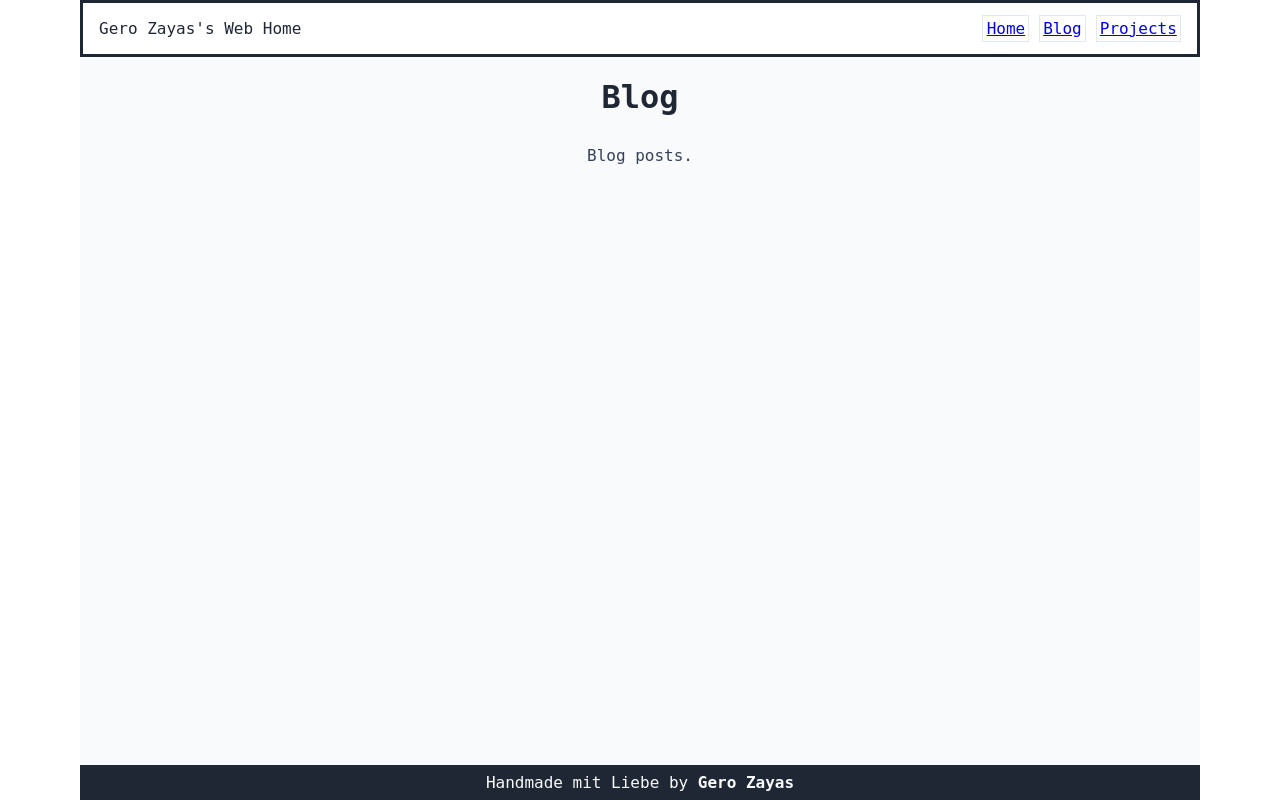
After one commit to GeroZayas/Gero-Website-2026, a FastAPI app: template templates/blog.html in a window 1280 px wide. The commit adds this page. Run offline with FastAPI, Linux system fonts and the light colour scheme; the template is opened without the code that fills it, so the values that code supplies are empty; some libraries are stand-ins or nearby versions; some web fonts are replaced.

Commit message:
feat: add blog page

```diff
--- a/main.py
+++ b/main.py
@@ -23,6 +23,7 @@ templates = Jinja2Templates(directory="templates")
 
 
 # --- ROUTES ---
+
 
 @app.get("/")
 @app.get("/home")
@@ -54,6 +55,19 @@ def projects(request: Request):
     )
 
 
+@app.get("/blog")
+def blog(request: Request):
+    blogs = [
+        "blog 1",
+        "blog 2",
+        "blog 3",
+    ]
+    context = {"message": "hello world, this is blog page", "blogs": blogs}
+    return templates.TemplateResponse(
+        request=request, name="blog.html", context=context
+    )
+
+
 # --- EXECUTING  ---
 
 if __name__ == "__main__":
--- a/templates/base.html
+++ b/templates/base.html
@@ -26,6 +26,7 @@
       <nav>
         <a class="header-button" href="/">Home</a>
         <!-- <a href="/about">About</a> -->
+        <a class="header-button" href="/blog">Blog</a>
         <a class="header-button" href="/projects">Projects</a>
       </nav>
     </header>
--- /dev/null
+++ b/templates/blog.html
@@ -0,0 +1,12 @@
+{% extends "base.html" %} {% block title %} Blog {% endblock %} {% block content
+%}
+
+<div class="center-top">
+  <h1>Blog</h1>
+</div>
+
+<div class="center-top">
+  <p>Blog posts.</p>
+</div>
+
+{% endblock %}
```
